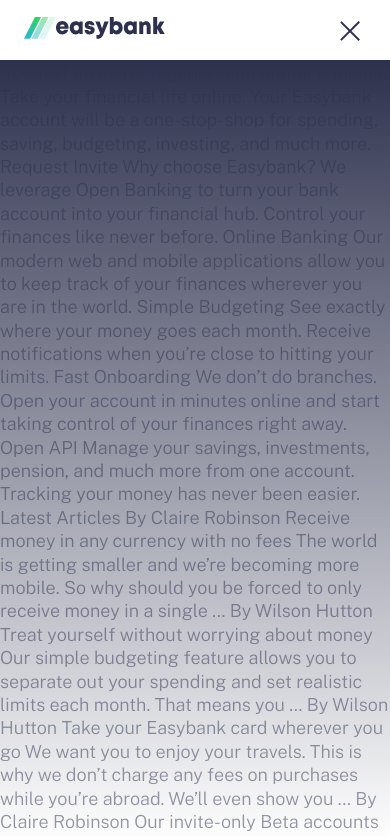
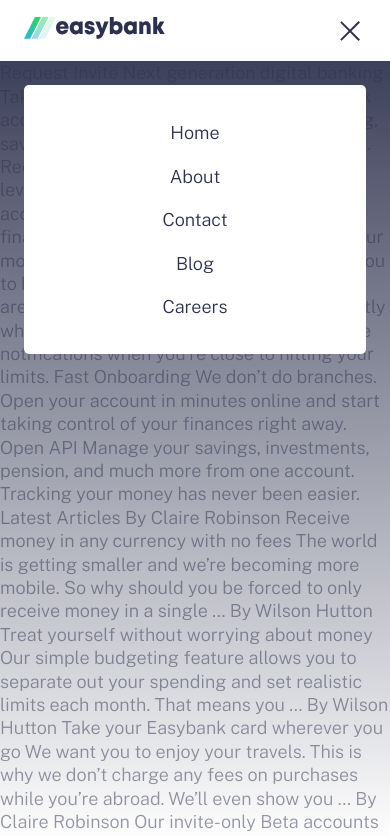
Before and after one commit to chiedozie-ike/Landing-Page, a plain HTML site: page index.html in a window 390 px wide. Both pictures are taken after a click on the link 353 px from the left and 30 px from the top of the page. Shown: the top 836 px of the page. Drawn offline with nearby package versions, Linux system fonts and the light colour scheme.

Commit message:
animated mobile menu completed

```diff
--- a/app/js/script.js
+++ b/app/js/script.js
@@ -1,20 +1,27 @@
 const btnHamburger = document.querySelector('#btnHamburger');
+const body = document.querySelector('body');
 const header = document.querySelector('.header');
 const overlay = document.querySelector('.overlay');
+const fadeElems = document.querySelectorAll('.has-fade');
 
 btnHamburger.addEventListener('click', function () {
   console.log('click hamburger');
 
   if (header.classList.contains('open')) {
     // Close hamburger menu
+    body.classList.remove('noscroll');
     header.classList.remove('open');
-    overlay.classList.remove('fade-in');
-    overlay.classList.add('fade-out');
-    return;
+    fadeElems.forEach(function (element) {
+      element.classList.remove('fade-in');
+      element.classList.add('fade-out');
+    });
+  } else {
+    // Open hamburger menu
+    body.classList.add('noscroll');
+    header.classList.add('open');
+    fadeElems.forEach(function (element) {
+      element.classList.remove('fade-out');
+      element.classList.add('fade-in');
+    });
   }
-
-  // Open hamburger menu
-  header.classList.add('open');
-  overlay.classList.remove('fade-out');
-  overlay.classList.add('fade-in');
 });
--- a/app/scss/_animations.scss
+++ b/app/scss/_animations.scss
@@ -1,3 +1,7 @@
+.has-fade {
+  visibility: hidden;
+}
+
 @keyframes fade-in {
   from {
     visibility: hidden;
@@ -9,7 +13,7 @@
 }
 
 .fade-in {
-  animation: fade-in 300ms ease-in-out forwards;
+  animation: fade-in 200ms ease-in-out forwards;
 }
 
 @keyframes fade-out {
@@ -23,5 +27,5 @@
 }
 
 .fade-out {
-  animation: fade-out 300ms ease-in-out forwards;
+  animation: fade-out 200ms ease-in-out forwards;
 }
--- a/app/scss/_globals.scss
+++ b/app/scss/_globals.scss
@@ -17,12 +17,22 @@ body {
   font-weight: 300;
   color: $grayishBlue;
   line-height: 1.3;
+
+  &.noscroll {
+    overflow: hidden;
+  }
 }
 
 a,
 a:visited,
 a:hover {
   text-decoration: none;
+}
+
+// Spacing
+.container {
+  padding-left: 1.5rem;
+  padding-right: 1.5rem;
 }
 
 // Flexbox
--- a/app/scss/_header.scss
+++ b/app/scss/_header.scss
@@ -2,7 +2,7 @@
   // hamburger open styles
 
   &.open {
-    .header__menu {
+    .header__toggle {
       > span:first-child {
         transform: rotate(45deg);
       }
@@ -20,7 +20,7 @@
   .overlay {
     visibility: hidden;
     position: fixed;
-    top: 3.75rem;
+    top: 0rem;
     left: 0px;
     bottom: 0px;
     right: 0px;
@@ -28,7 +28,10 @@
   }
 
   nav {
-    padding: 1.0625rem 1.5rem;
+    padding-top: 1.0625rem;
+    padding-bottom: 1.0625rem;
+    position: relative;
+    background: $white;
   }
 
   &__logo {
@@ -38,8 +41,8 @@
     }
   }
 
-  &__menu {
-    // mobile menu
+  &__toggle {
+    // mobile menu toggle
 
     > span {
       display: block;
@@ -52,6 +55,24 @@
       &:not(:last-child) {
         margin-bottom: 5px;
       }
+    }
+  }
+
+  &__menu {
+    position: absolute;
+    width: calc(100% - 3rem);
+    left: 50%;
+    transform: translateX(-50%);
+    background: $white;
+    padding: 1.625rem;
+    margin-top: 1.5rem;
+    border-radius: 5px;
+
+    a {
+      display: block;
+      color: $darkBlue;
+      padding: 0.625rem;
+      text-align: center;
     }
   }
 
--- a/index.html
+++ b/index.html
@@ -33,12 +33,12 @@
   </head>
   <body>
     <header class="header">
-      <div class="overlay"></div>
-      <nav class="flex flex-jc-sb flex-ai-c">
+      <div class="overlay has-fade"></div>
+      <nav class="container flex flex-jc-sb flex-ai-c">
         <a href="/" class="header__logo">
           <img src="/images/logo.svg" alt="Easybank" />
         </a>
-        <a href="#" id="btnHamburger" class="header__menu hide-for-desktop">
+        <a href="#" id="btnHamburger" class="header__toggle hide-for-desktop">
           <span></span>
           <span></span>
           <span></span>
@@ -51,6 +51,13 @@
           Request Invite
         </a>
       </nav>
+      <div class="header__menu has-fade">
+        <a href="">Home</a>
+        <a href="">About</a>
+        <a href="">Contact</a>
+        <a href="">Blog</a>
+        <a href="">Careers</a>
+      </div>
     </header>
     Request Invite Next generation digital banking Take your financial life
     online. Your Easybank account will be a one-stop-shop for spending, saving,
@@ -78,11 +85,10 @@
     Reserved
 
     <div class="attribution">
-      Challenge by
-      <a href="https://www.frontendmentor.io?ref=challenge" target="_blank"
-        >Frontend Mentor</a
-      >. Coded by <a href="#">Your Name Here</a>. >. Coded by
-      <a href="https://www.bbc.com/" target="_blank">bbc news</a>.
+      Coded by <a href="#">Chiedozie Ikeanyi</a>. This is the
+      <a href="https://github.com/chiedozie-ike/Landing-Page" target="_blank"
+        >github repo link.</a
+      >.
     </div>
     <script src="app/js/script.js"></script>
   </body>
```
Also changed, not shown: dist/style.css, 1 other file.
